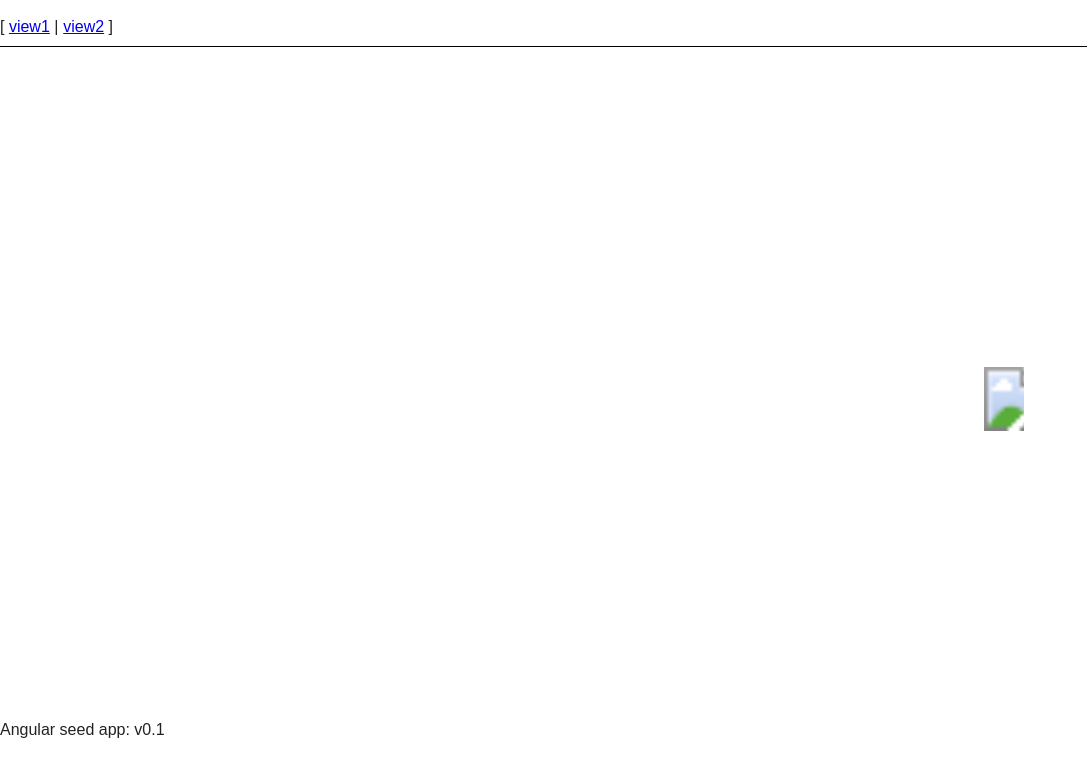
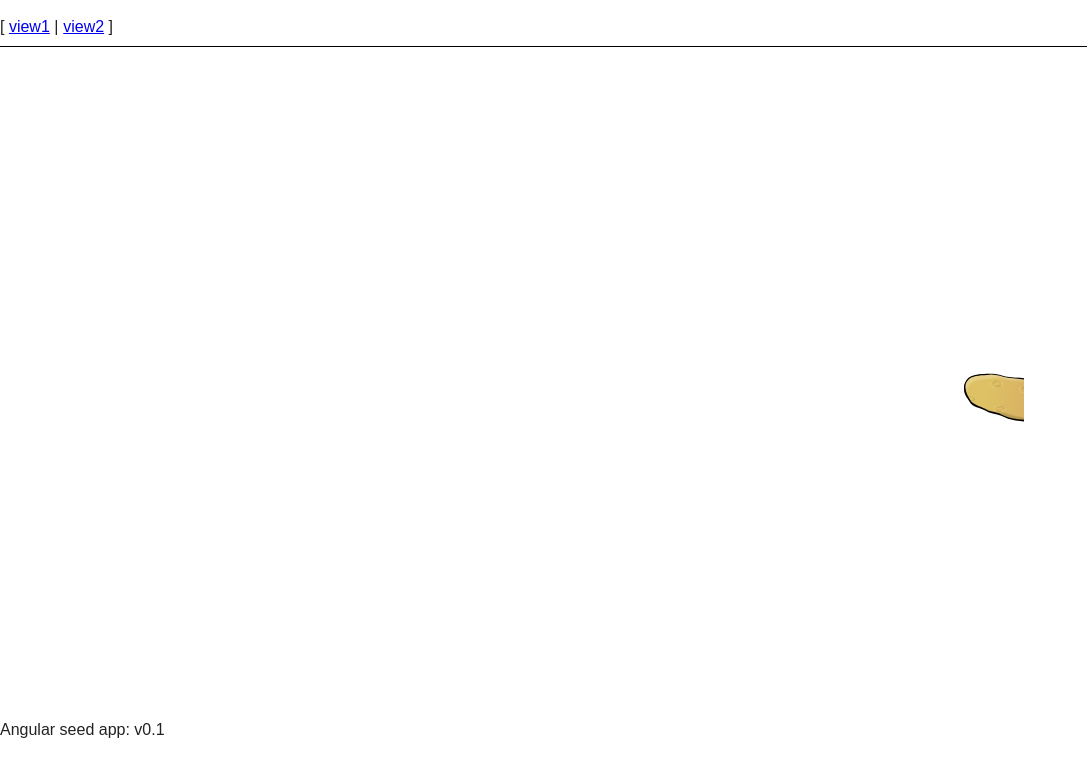
Before and after one commit to JABASAB1/Pong-Ta-Toes, a website: page Bonus/angularSeedApp/app/index.html at #/view1 in a window 1280 px wide. Shown: the whole page, without its empty margins (0-1087 px from the left). Drawn offline with Linux system fonts and the light colour scheme.

Commit message:
use potato image from images folder

```diff
--- a/Bonus/angularSeedApp/app/game/game.html
+++ b/Bonus/angularSeedApp/app/game/game.html
@@ -1,6 +1,6 @@
 <div ng-controller="gameController">
     <svg ng-attr-height="{{height}}" ng-attr-width="{{width}}" xlmns="http://www.w3.org/2000/svg">
-        <image ng-attr-x="{{potato.getCoordinates().x}}" ng-attr-y="{{potato.getCoordinates().y}}" xlink:href="Potato_clip_art.svg" ng-attr-width="{{potato.getSize().w}}" ng-attr-height="{{potato.getSize().h}}" />
+        <image ng-attr-x="{{potato.getCoordinates().x}}" ng-attr-y="{{potato.getCoordinates().y}}" xlink:href="images/Potato_clip_art.svg" ng-attr-width="{{potato.getSize().w}}" ng-attr-height="{{potato.getSize().h}}" />
         <!--<rect ng-attr-x="{{player1.getPaddle().getCoordinates().x}}" ng-attr-y="{{player1.getPaddle().getCoordinates().y}}" ng-attr-width="{{player1.getPaddle().getSize().w}}" ng-attr-height="{{player1.getPaddle().getSize().h}}" fill="black" stroke="red"></rect>-->
     </svg>
 </div>
```
